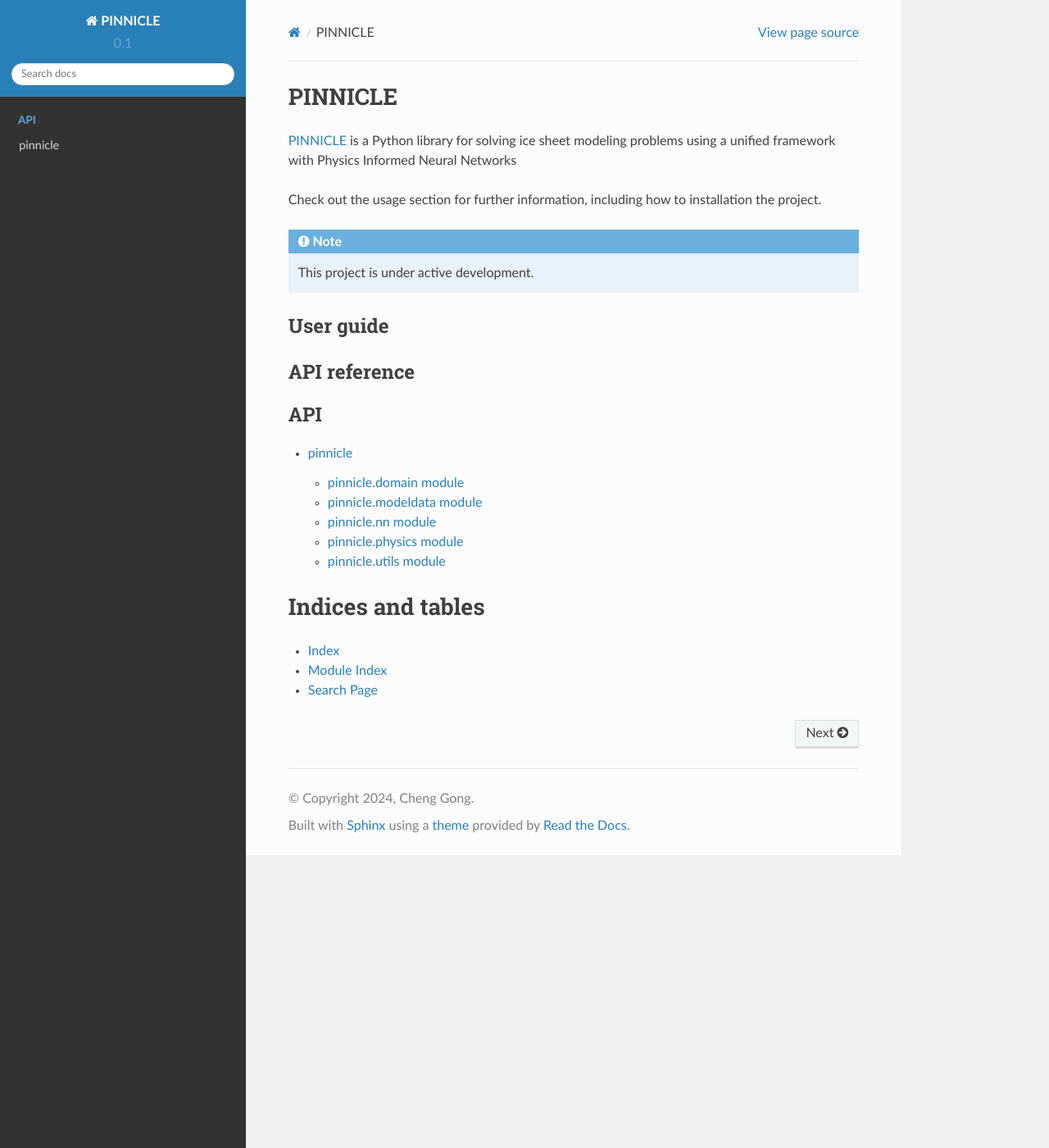
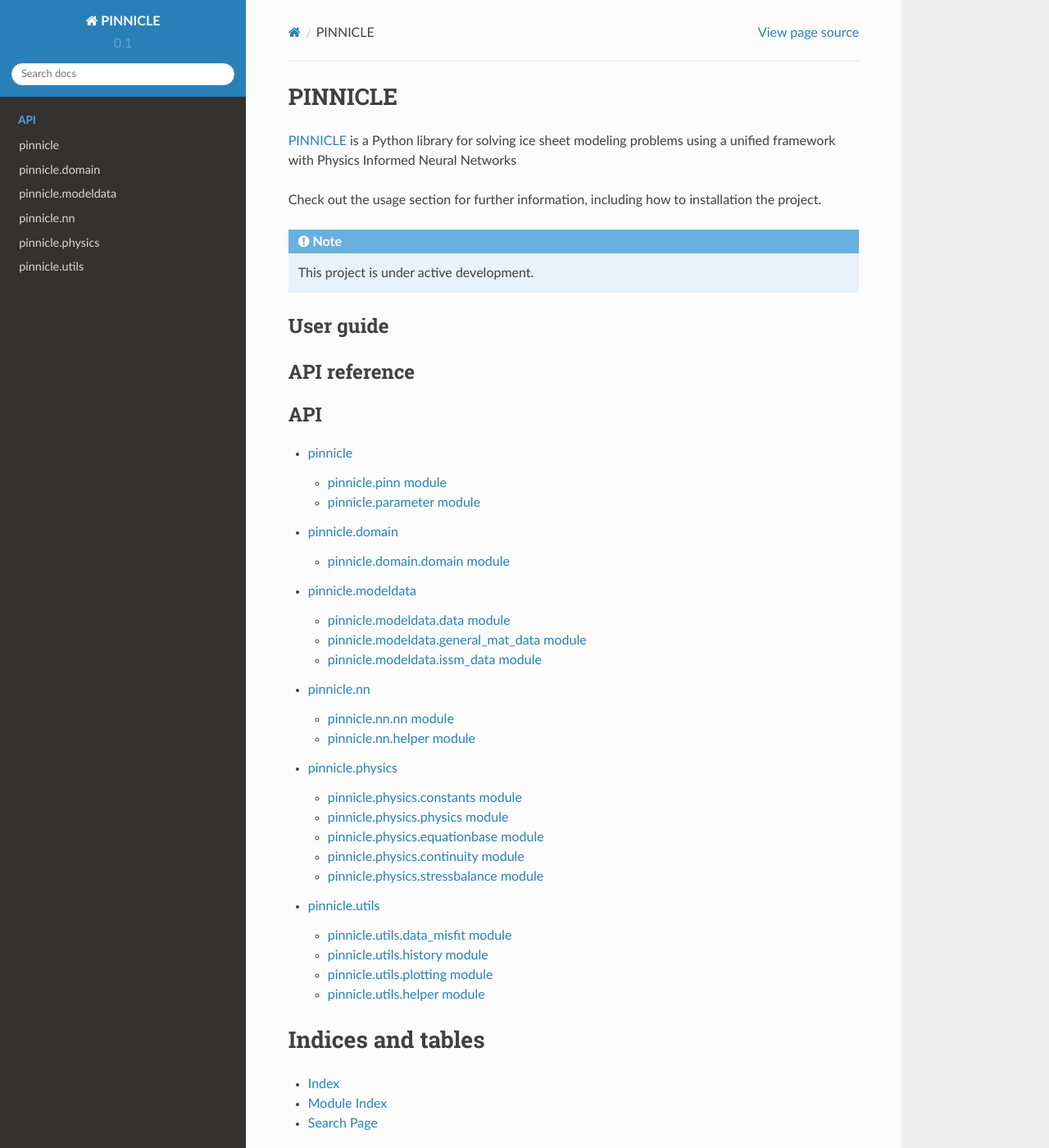
Before and after one commit to ISSMteam/PINNICLE, a Sphinx documentation site: the page built from docs/index.rst, in a window 1280 px wide and 1400 px high. Shown: the whole window at 82% size. Built offline with Sphinx 7.4.7 and the Read the Docs theme 2.0.0, drawn with Linux system fonts in a browser that asks for light colours.

Commit message:
fix errors in the doc generating process

```diff
--- /dev/null
+++ b/docs/api/pinnicle.domain.rst
@@ -0,0 +1,10 @@
+pinnicle.domain
+===============
+
+pinnicle.domain.domain module
+-----------------------------
+
+.. automodule:: pinnicle.domain.domain
+   :members:
+   :undoc-members:
+   :show-inheritance:
--- /dev/null
+++ b/docs/api/pinnicle.modeldata.rst
@@ -0,0 +1,26 @@
+pinnicle.modeldata
+==================
+
+pinnicle.modeldata.data module
+------------------------------
+
+.. automodule:: pinnicle.modeldata.data
+   :members:
+   :undoc-members:
+   :show-inheritance:
+
+pinnicle.modeldata.general_mat_data module
+------------------------------------------
+
+.. automodule:: pinnicle.modeldata.general_mat_data
+   :members:
+   :undoc-members:
+   :show-inheritance:
+
+pinnicle.modeldata.issm_data module
+-----------------------------------
+
+.. automodule:: pinnicle.modeldata.issm_data
+   :members:
+   :undoc-members:
+   :show-inheritance:
--- /dev/null
+++ b/docs/api/pinnicle.nn.rst
@@ -0,0 +1,18 @@
+pinnicle.nn
+===========
+
+pinnicle.nn.nn module
+---------------------
+
+.. automodule:: pinnicle.nn.nn
+   :members:
+   :undoc-members:
+   :show-inheritance:
+
+pinnicle.nn.helper module
+-------------------------
+
+.. automodule:: pinnicle.nn.helper
+   :members:
+   :undoc-members:
+   :show-inheritance:
--- /dev/null
+++ b/docs/api/pinnicle.physics.rst
@@ -0,0 +1,42 @@
+pinnicle.physics
+================
+
+pinnicle.physics.constants module
+---------------------------------
+
+.. automodule:: pinnicle.physics.constants
+   :members:
+   :undoc-members:
+   :show-inheritance:
+
+pinnicle.physics.physics module
+-------------------------------
+
+.. automodule:: pinnicle.physics.physics
+   :members:
+   :undoc-members:
+   :show-inheritance:
+
+pinnicle.physics.equationbase module
+------------------------------------
+
+.. automodule:: pinnicle.physics.equationbase
+   :members:
+   :undoc-members:
+   :show-inheritance:
+
+pinnicle.physics.continuity module
+----------------------------------
+
+.. automodule:: pinnicle.physics.continuity
+   :members:
+   :undoc-members:
+   :show-inheritance:
+
+pinnicle.physics.stressbalance module
+-------------------------------------
+
+.. automodule:: pinnicle.physics.stressbalance
+   :members:
+   :undoc-members:
+   :show-inheritance:
--- a/docs/api/pinnicle.rst
+++ b/docs/api/pinnicle.rst
@@ -1,42 +1,19 @@
 pinnicle
 ========
 
-pinnicle.domain module
-----------------------
+pinnicle.pinn module
+--------------------
 
-.. automodule:: pinnicle.domain
+.. automodule:: pinnicle.pinn
    :members:
    :undoc-members:
    :show-inheritance:
 
-pinnicle.modeldata module
+
+pinnicle.parameter module
 -------------------------
 
-.. automodule:: pinnicle.modeldata
+.. automodule:: pinnicle.parameter
    :members:
    :undoc-members:
    :show-inheritance:
-
-pinnicle.nn module
-------------------
-
-.. automodule:: pinnicle.nn
-   :members:
-   :undoc-members:
-   :show-inheritance:
-
-pinnicle.physics module
------------------------
-
-.. automodule:: pinnicle.physics
-   :members:
-   :undoc-members:
-   :show-inheritance:
-
-pinnicle.utils module
----------------------
-
-.. automodule:: pinnicle.utils
-   :members:
-   :undoc-members:
-   :show-inheritance:
--- /dev/null
+++ b/docs/api/pinnicle.utils.rst
@@ -0,0 +1,34 @@
+pinnicle.utils
+==============
+
+pinnicle.utils.data_misfit module
+---------------------------------
+
+.. automodule:: pinnicle.utils.data_misfit
+   :members:
+   :undoc-members:
+   :show-inheritance:
+
+pinnicle.utils.history module
+-----------------------------
+
+.. automodule:: pinnicle.utils.history
+   :members:
+   :undoc-members:
+   :show-inheritance:
+
+pinnicle.utils.plotting module
+------------------------------
+
+.. automodule:: pinnicle.utils.plotting
+   :members:
+   :undoc-members:
+   :show-inheritance:
+
+pinnicle.utils.helper module
+----------------------------
+
+.. automodule:: pinnicle.utils.helper
+   :members:
+   :undoc-members:
+   :show-inheritance:
--- a/docs/index.rst
+++ b/docs/index.rst
@@ -1,5 +1,5 @@
 PINNICLE
-===================================
+========
 
 `PINNICLE <https://github.com/enigne/PINNICLE>`_ is a Python library for solving ice sheet modeling problems using a unified framework with Physics Informed Neural Networks
 
@@ -12,20 +12,25 @@ how to :ref:`installation` the project.
    This project is under active development.
 
 User guide
---------
+----------
 
 .. toctree::
    :maxdepth: 2
 
 
 API reference
---------
+-------------
 
 .. toctree::
    :maxdepth: 2
    :caption: API
 
    api/pinnicle
+   api/pinnicle.domain
+   api/pinnicle.modeldata
+   api/pinnicle.nn
+   api/pinnicle.physics
+   api/pinnicle.utils
 
 
 Indices and tables
```
Also changed, not shown: 7 other files.
